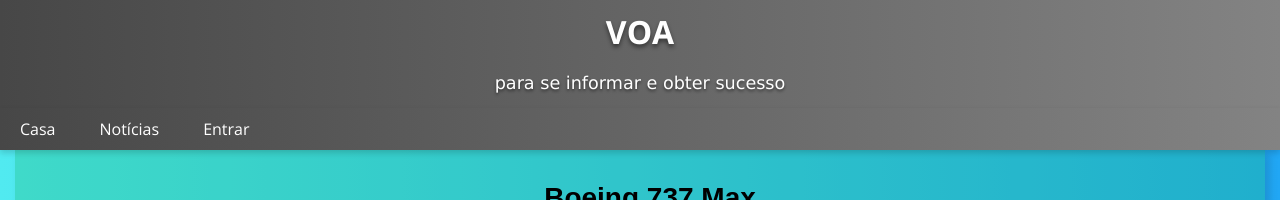
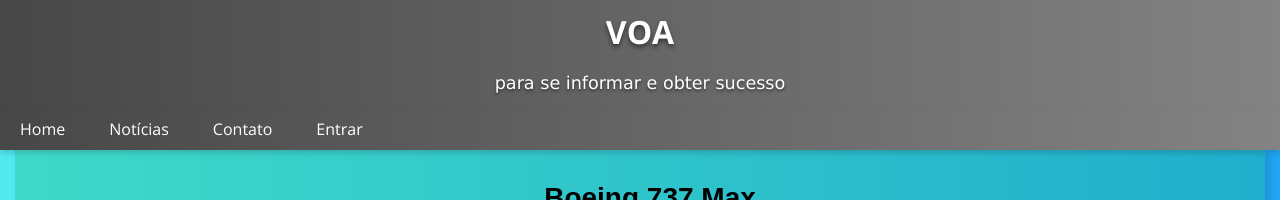
Before and after one commit to maggn0/projeto-blog, a plain HTML site: page index.html in a window 1280 px wide. Shown: the top 200 px of the page. Drawn offline with Linux system fonts and the light colour scheme.

Commit message:
atualização do nav

```diff
--- a/index.html
+++ b/index.html
@@ -25,8 +25,9 @@
 
      <nav class="nask">
         <ul>
-            <li><a href="#">Casa</a></li>
+            <li><a href="#">Home</a></li>
             <li><a href="#">Notícias</a></li>
+            <li><a href="#">Contato</a></li>
             <li><a href="#">Entrar</a></li>
         </ul>
      </nav>
```
